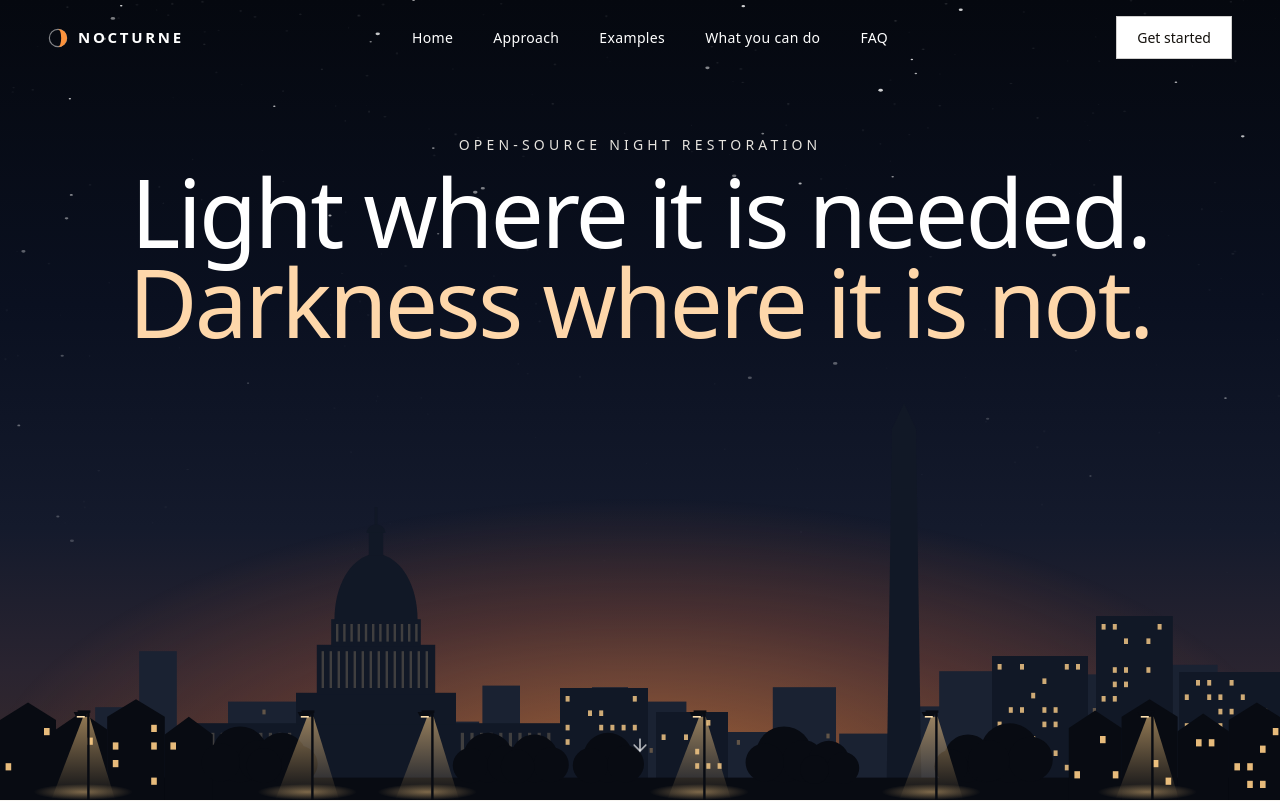
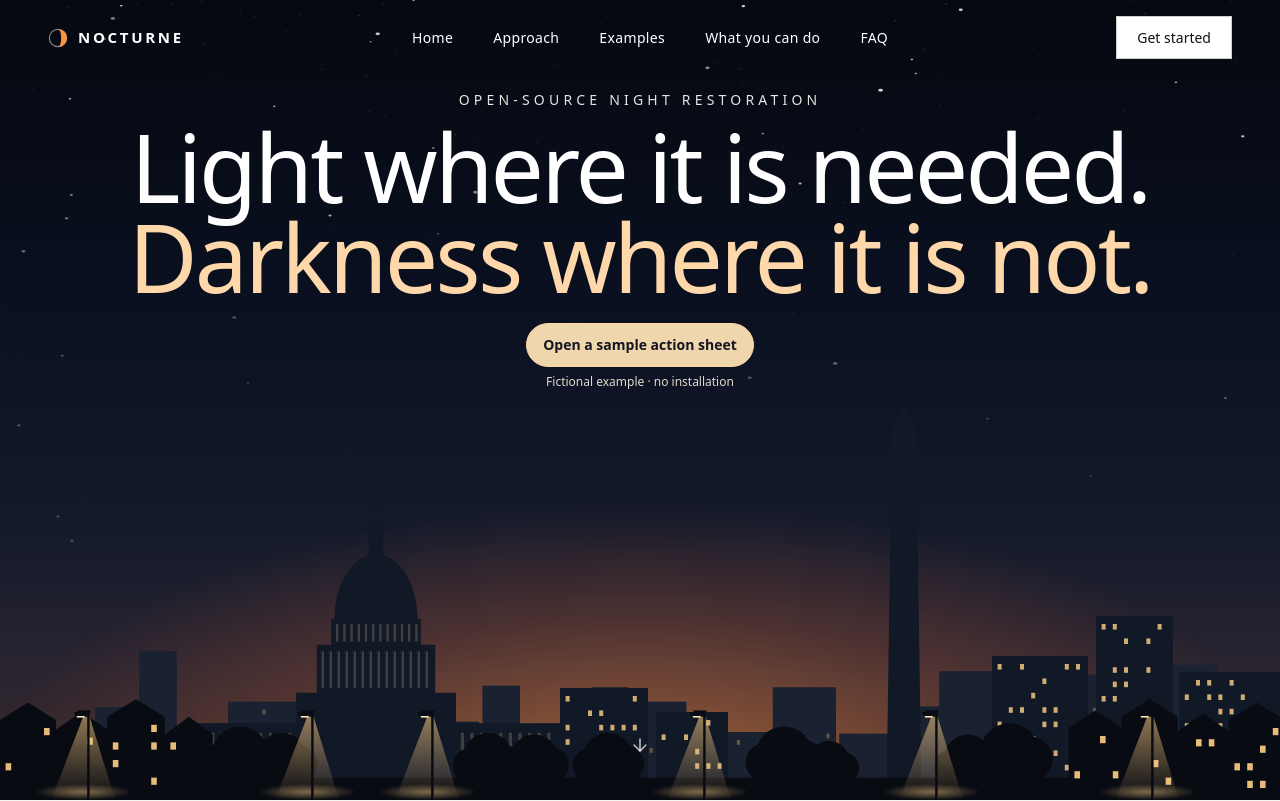
Before and after one commit to topherchris420/nocturne, a plain HTML site: page index.html in a window 1280 px wide. Shown: the top 801 px of the page. Drawn offline with Linux system fonts and the light colour scheme; a web font is replaced by a local one.

Commit message:
Give Nocturne a no-install first visit (#10)

```diff
--- a/index.html
+++ b/index.html
@@ -114,6 +114,12 @@ a:focus-visible, button:focus-visible { outline: 2px solid var(--amber); outline
 .hero .eyebrow { color: var(--secondary); text-align: center; margin-bottom: 12px; }
 .hero h1 { color: #fff; text-align: center; font-weight: 500; font-size: clamp(46px, 7.4vw, 104px); line-height: 0.95; letter-spacing: -0.03em; }
 .hero h1 span { color: var(--amber-soft); }
+.hero-example { display: flex; flex-direction: column; gap: 6px; align-items: center; margin: 21px 0 0; text-align: center; }
+.hero-example a { display: inline-flex; align-items: center; min-height: 44px; padding: 0 16px; border: 1px solid #ffd6a0;
+  border-radius: 100px; background: #f0d6ac; color: #151521; text-decoration: none; font-size: 14px; font-weight: 650; }
+.hero-example a:hover, .hero-example a:focus-visible { background: #fff2dd; color: #080b12; }
+.hero-example small { color: #e2dacb; font-size: 12px; }
+
 .city { position: absolute; left: 0; right: 0; bottom: 0; height: 56%; z-index: 20; pointer-events: none; }
 .city .skyline { width: 100%; height: 100%; max-width: none; }
 @media (max-width: 767px) { .city { height: 46%; } }
@@ -291,6 +297,10 @@ a:focus-visible, button:focus-visible { outline: 2px solid var(--amber); outline
       <div class="inner">
         <p class="eyebrow">Open-source night restoration</p>
         <h1>Light where it is needed.<br><span>Darkness where it is not.</span></h1>
+        <div class="hero-example">
+          <a href="examples/dc-tonight/action-sheet.html">Open a sample action sheet</a>
+          <small>Fictional example · no installation</small>
+        </div>
       </div>
     </div>
     <div class="city">
```
Also changed, not shown: 1 other file.
